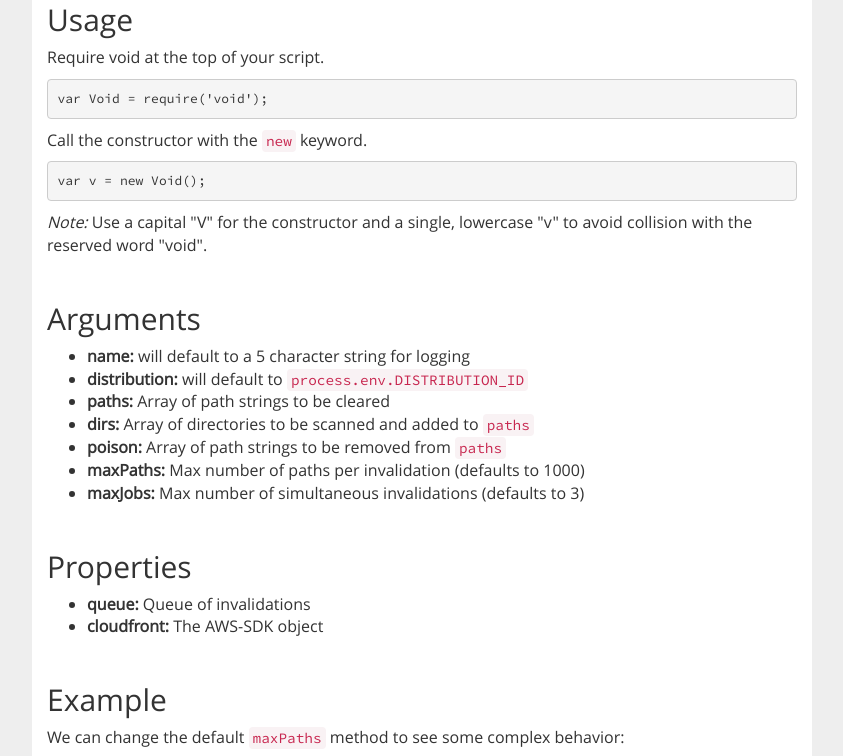
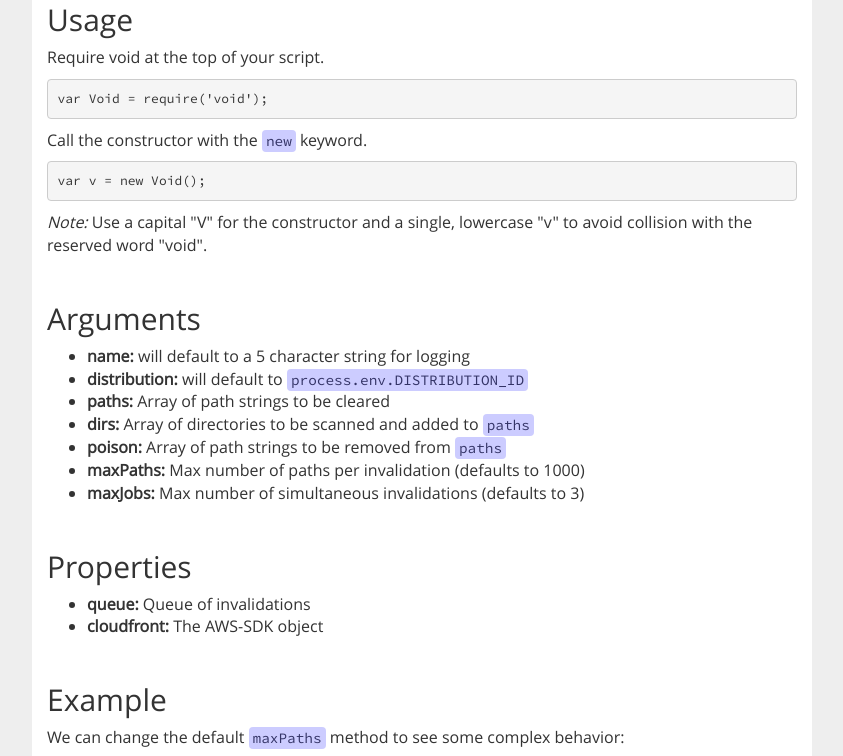
Before and after one commit to edj-boston/voidjs-com, a plain HTML site: page index.html in a window 1280 px wide. Shown: the part 878-1634 px from the top of the page, without its empty margins (218-1061 px from the left). Drawn offline with Linux system fonts and the light colour scheme.

Commit message:
Purplish code elements

```diff
--- a/css/custom.css
+++ b/css/custom.css
@@ -31,6 +31,7 @@
 * { font-family:'Open-Sans'; font-size:16px; }
 html, body { margin:0; padding:0; background:#eee; }
 pre, code { font-family:'SourceCodePro'; }
+code { background-color:#ccccff; color:#333366; }
 a { color:#660099; }
 a:hover { color:#6600cc; }
 
```
